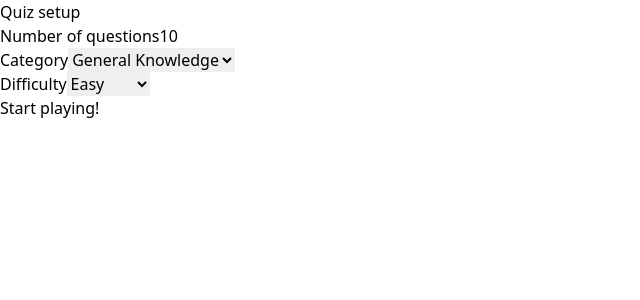
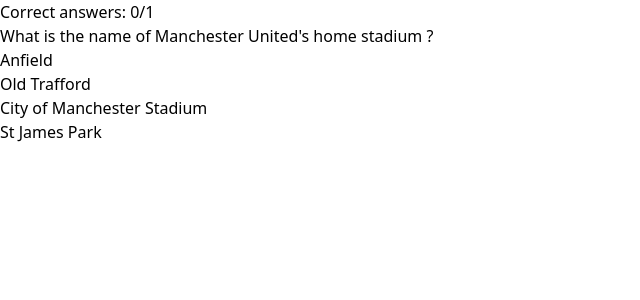
Before and after one commit to MarioMilosevic/Quiz-App, a React (Vite) app: page / in a window 1280 px wide. Shown: the top 300 px of the page, without its empty margins (0-640 px from the left). Built offline with nearby package versions, Linux system fonts and the light colour scheme.

Commit message:
Add questions component

```diff
--- a/src/App.tsx
+++ b/src/App.tsx
@@ -1,25 +1,23 @@
-import { useState, useEffect } from "react";
-import Form from "./components/Form";
+import { useState } from "react";
+import Form, {OptionsForm} from "./components/Form";
 import Loading from "./Loading";
+import Questions from "./components/Questions";
 import { baseUrl } from "./constants";
 function App() {
   const [isLoading, setIsLoading] = useState(false);
-  // const [options, setOptions] = useState({
-  //   amount: 10,
-  //   category:"General Knowledge",
-  //   difficulty:"Easy"
-  // })
 
-  // https://opentdb.com/api.php?amount=10&category=9&difficulty=medium
 
-  const generateApiUrl = async (options) => {
+
+  const generateApiUrl = async (options:OptionsForm) => {
     const { amount, categoryCode, difficulty } = options;
     const url = `${baseUrl}amount=${amount}&category=${categoryCode}&difficulty=${difficulty}`;
 
     try {
+      setIsLoading(true)
       const response = await fetch(url);
       const data = await response.json();
       console.log(data);
+      setIsLoading(false)
     } catch (error) {
       console.error("Error fetching data:", error);
     } finally {
@@ -29,8 +27,9 @@
 
   return (
     <>
-      {!isLoading && <Form generateApiUrl={generateApiUrl} />}
+      {isLoading && <Form generateApiUrl={generateApiUrl} />}
       {isLoading && <Loading />}
+      <Questions/>
     </>
   );
 }
--- a/src/Loading.tsx
+++ b/src/Loading.tsx
@@ -18,7 +18,6 @@
           fill="currentFill"
         />
       </svg>
-      <span className="">Loading...</span>
     </div>
   );
 };
--- a/src/components/Form.tsx
+++ b/src/components/Form.tsx
@@ -1,19 +1,27 @@
 import { useState } from "react";
 import { categories } from "../constants";
 
-const Form = ({ generateApiUrl }) => {
-  const [options, setOptions] = useState({
+interface FormTypes {
+  generateApiUrl: (options: OptionsForm) => void;
+}
+export interface OptionsForm {
+  amount: string;
+  categoryName: string | undefined;
+  categoryCode: string | undefined;
+  difficulty: string;
+}
+const Form = ({ generateApiUrl }: FormTypes) => {
+  const [options, setOptions] = useState<OptionsForm>({
     amount: "10",
     categoryName: "General Knowledge",
     categoryCode: "9",
     difficulty: "easy",
   });
 
-  const selectHandler = (e) => {
+  const selectHandler = (e: React.ChangeEvent<HTMLSelectElement>) => {
     const selectedCategory = categories.find(
       (category) => category.categoryCode === e.target.value
     );
-    console.log(selectedCategory)
     setOptions({
       ...options,
       categoryName: selectedCategory?.categoryName,
--- /dev/null
+++ b/src/components/Questions.tsx
@@ -0,0 +1,21 @@
+
+const Questions = () => {
+  return (
+    <div className="border border-black w-[50%] mx-auto p-4">
+      <div className="text-right">
+        <span>Correct answers: 0/1</span>
+      </div>
+      <header className="border border-black text-center pb-8">
+        <h1 className="text-3xl font-medium">What is the name of Manchester United's home stadium ? </h1>
+      </header>
+      <div className="border border-black">
+        <p className="border">Anfield</p>
+        <p className="border">Old Trafford</p>
+        <p className="border">City of Manchester Stadium</p>
+        <p className="border">St James Park</p>
+      </div>
+    </div>
+  );
+};
+
+export default Questions;
```
Also changed, not shown: src/components/Answer.tsx (added, +10 -0 lines).
